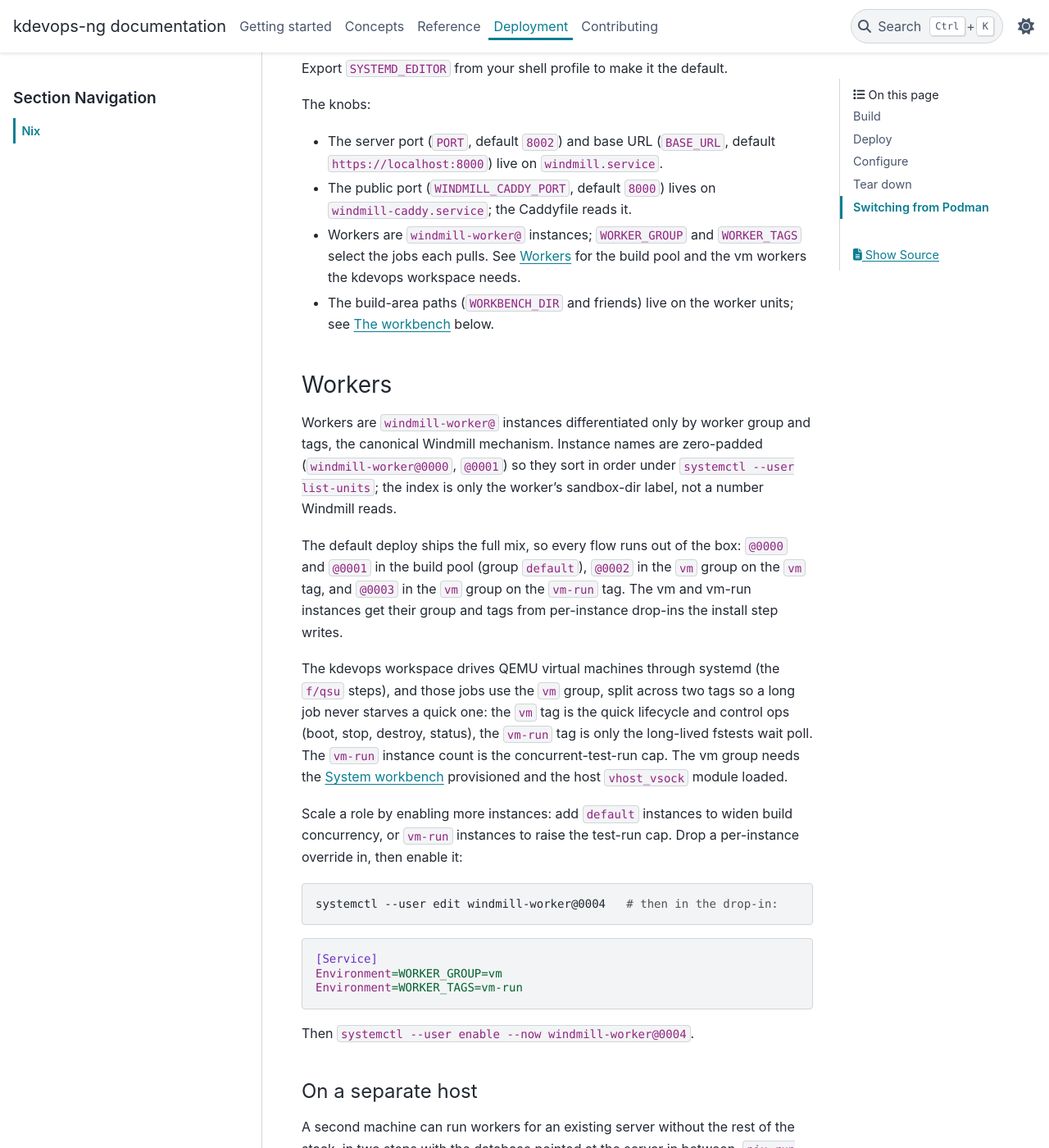
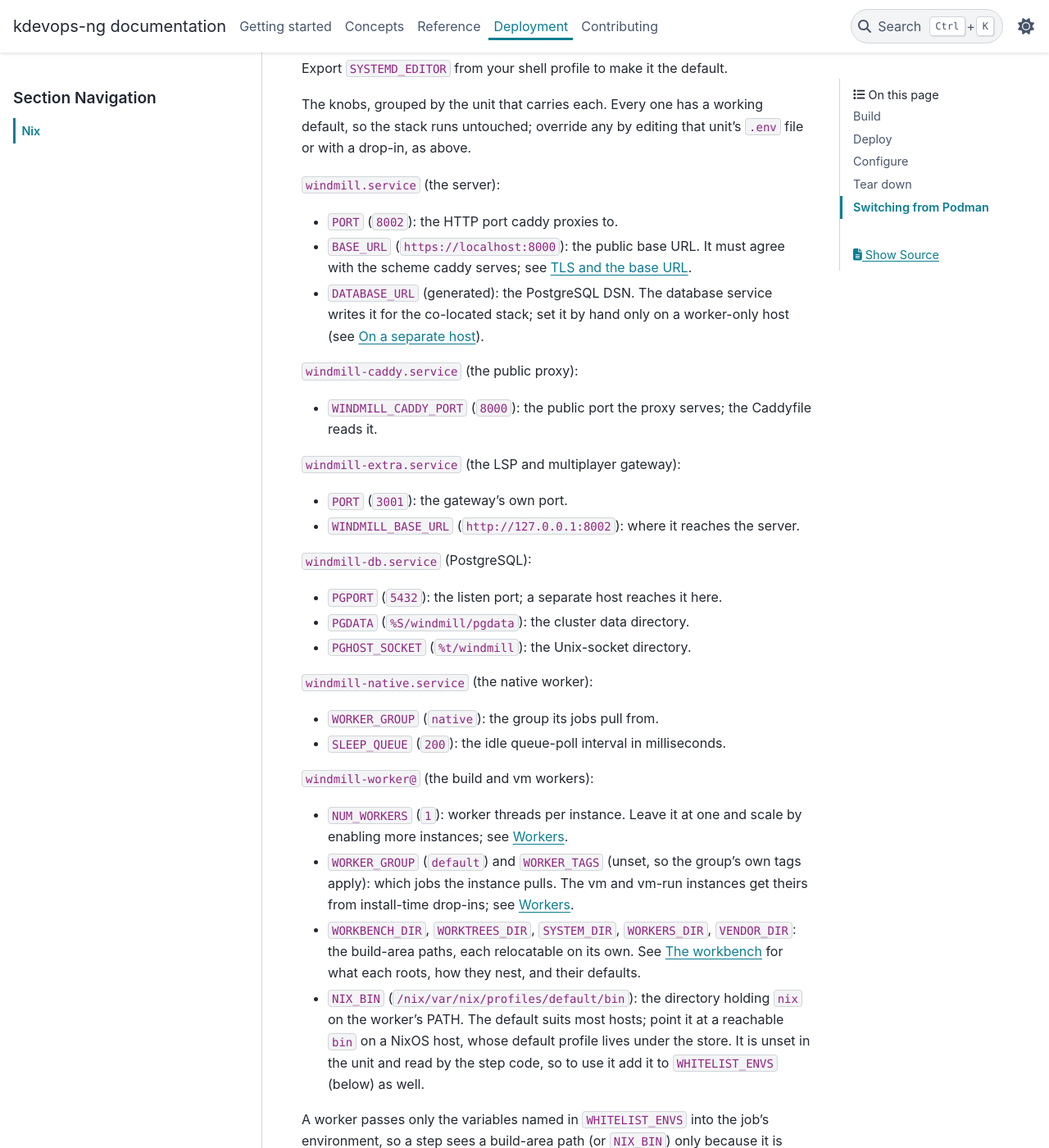
Before and after one commit to dagomez137/kdevops-ng, a Sphinx documentation site: the page built from docs/deployment/nix.rst, in a window 1280 px wide and 1400 px high, scrolled down 2908 px. Shown: the whole window at 82% size. Built offline with Sphinx 7.4.7 and the PyData theme 0.15.4, drawn with Linux system fonts in a browser that asks for light colours; some of the changed text lies outside the part shown.

Commit message:
docs: document the full tunable env in the nix Configure step
The Configure section listed only a handful of variables, so an operator
could not tell which knobs each unit carries or how a worker variable
reaches a step. Rewrite it into a per-unit reference covering every
tunable variable and its default, derived from the units' own
Environment= lines: the server PORT, BASE_URL and DATABASE_URL; the caddy
public port; the LSP gateway port and base URL; the database port, data
directory and socket; the native worker group and queue sleep; and the
build worker thread count, group and tags, the five build-area paths, and
NIX_BIN.

Document the gating that was missing: a worker passes only the variables
named in WHITELIST_ENVS into the job environment, so a build-area path or
NIX_BIN reaches a step only when whitelisted, and expose a further
variable by appending its name. Mark MODE, WORKER_INDEX, the D-Bus
address and WHITELIST_ENVS itself as wiring rather than tuning knobs.

Generated-by: Claude AI
Signed-off-by: Daniel Gomez <da.gomez@kernel.org>

```diff
--- a/docs/deployment/nix.rst
+++ b/docs/deployment/nix.rst
@@ -128,17 +128,63 @@ built-in default, so set one to use your editor:
 
 Export ``SYSTEMD_EDITOR`` from your shell profile to make it the default.
 
-The knobs:
+The knobs, grouped by the unit that carries each. Every one has a working
+default, so the stack runs untouched; override any by editing that unit's
+``.env`` file or with a drop-in, as above.
 
-* The server port (``PORT``, default ``8002``) and base URL (``BASE_URL``,
-  default ``https://localhost:8000``) live on ``windmill.service``.
-* The public port (``WINDMILL_CADDY_PORT``, default ``8000``) lives on
-  ``windmill-caddy.service``; the Caddyfile reads it.
-* Workers are ``windmill-worker@`` instances; ``WORKER_GROUP`` and
-  ``WORKER_TAGS`` select the jobs each pulls. See `Workers`_ for the build pool
-  and the vm workers the kdevops workspace needs.
-* The build-area paths (``WORKBENCH_DIR`` and friends) live on the worker units;
-  see `The workbench`_ below.
+``windmill.service`` (the server):
+
+* ``PORT`` (``8002``): the HTTP port caddy proxies to.
+* ``BASE_URL`` (``https://localhost:8000``): the public base URL. It must agree
+  with the scheme caddy serves; see `TLS and the base URL`_.
+* ``DATABASE_URL`` (generated): the PostgreSQL DSN. The database service writes
+  it for the co-located stack; set it by hand only on a worker-only host (see
+  `On a separate host`_).
+
+``windmill-caddy.service`` (the public proxy):
+
+* ``WINDMILL_CADDY_PORT`` (``8000``): the public port the proxy serves; the
+  Caddyfile reads it.
+
+``windmill-extra.service`` (the LSP and multiplayer gateway):
+
+* ``PORT`` (``3001``): the gateway's own port.
+* ``WINDMILL_BASE_URL`` (``http://127.0.0.1:8002``): where it reaches the
+  server.
+
+``windmill-db.service`` (PostgreSQL):
+
+* ``PGPORT`` (``5432``): the listen port; a separate host reaches it here.
+* ``PGDATA`` (``%S/windmill/pgdata``): the cluster data directory.
+* ``PGHOST_SOCKET`` (``%t/windmill``): the Unix-socket directory.
+
+``windmill-native.service`` (the native worker):
+
+* ``WORKER_GROUP`` (``native``): the group its jobs pull from.
+* ``SLEEP_QUEUE`` (``200``): the idle queue-poll interval in milliseconds.
+
+``windmill-worker@`` (the build and vm workers):
+
+* ``NUM_WORKERS`` (``1``): worker threads per instance. Leave it at one and
+  scale by enabling more instances; see `Workers`_.
+* ``WORKER_GROUP`` (``default``) and ``WORKER_TAGS`` (unset, so the group's own
+  tags apply): which jobs the instance pulls. The vm and vm-run instances get
+  theirs from install-time drop-ins; see `Workers`_.
+* ``WORKBENCH_DIR``, ``WORKTREES_DIR``, ``SYSTEM_DIR``, ``WORKERS_DIR``,
+  ``VENDOR_DIR``: the build-area paths, each relocatable on its own. See `The
+  workbench`_ for what each roots, how they nest, and their defaults.
+* ``NIX_BIN`` (``/nix/var/nix/profiles/default/bin``): the directory holding
+  ``nix`` on the worker's PATH. The default suits most hosts; point it at a
+  reachable ``bin`` on a NixOS host, whose default profile lives under the
+  store. It is unset in the unit and read by the step code, so to use it add it
+  to ``WHITELIST_ENVS`` (below) as well.
+
+A worker passes only the variables named in ``WHITELIST_ENVS`` into the job's
+environment, so a step sees a build-area path (or ``NIX_BIN``) only because it
+is whitelisted. The shipped list already covers the five build-area paths and
+``WORKER_INDEX``; to expose any further variable to steps, append its name
+there. ``MODE``, ``WORKER_INDEX``, ``DBUS_SESSION_BUS_ADDRESS`` and
+``WHITELIST_ENVS`` itself are wiring the units set for you, not tuning knobs.
 
 Workers
 -------
```
